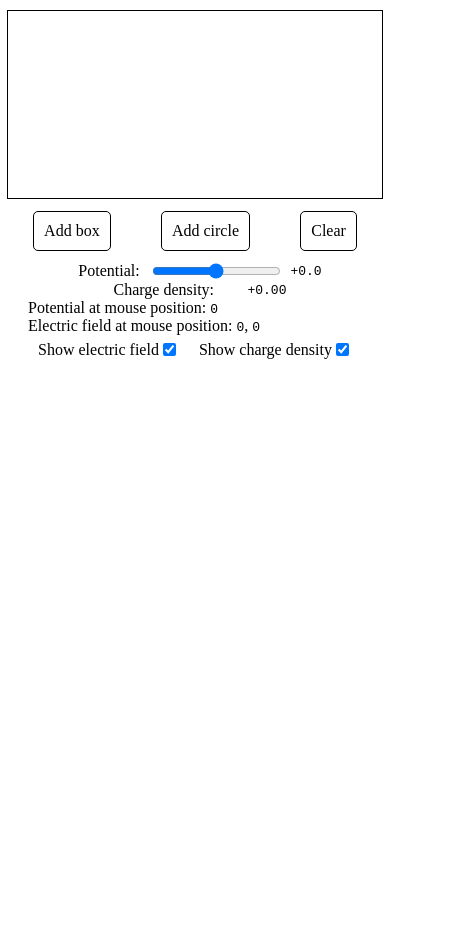
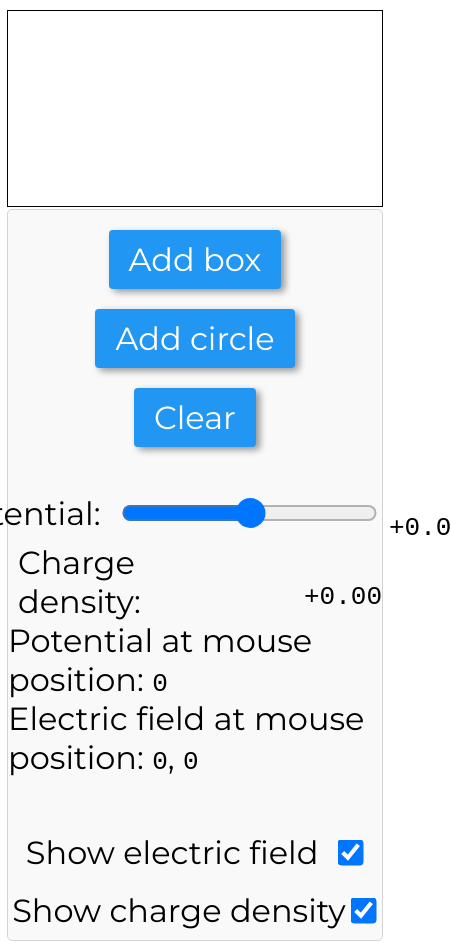
Before and after one commit to mesonepigreco/PoissonApp, a plain HTML site: page index.html in a window 390 px wide. Shown: the whole page, 451 px wide, since content can reach past the window. Before the commit the page ends 844 px from the top, so only its background shows below. Drawn offline with Linux system fonts and the light colour scheme.

Commit message:
Fixed and improved the graphical aspect

```diff
--- a/draw_efield.js
+++ b/draw_efield.js
@@ -84,7 +84,7 @@ export function draw_charge_density(ctx, Nx, Ny, charge_density, delta, dx_pixel
 				}
 
 				// Prepare a path that is the square represented by the pixel
-				ctx.rect(x, y, dx_pixel, dy_pixel);
+				ctx.rect(x - dx_pixel/2, y - dx_pixel/2, dx_pixel, dy_pixel);
 
 				ctx.fill();
 				ctx.closePath();
--- a/index.html
+++ b/index.html
@@ -1,8 +1,14 @@
+<!DOCTYPE html>
 <html>
 	<head>
 		<title>Poisson equation</title>
 		<link rel="stylesheet" type="text/css" href="style.css">
 		<script type="module" src="main.js"></script>
+
+		<link rel="preconnect" href="https://fonts.googleapis.com">
+		<link rel="preconnect" href="https://fonts.gstatic.com" crossorigin>
+		<link href="https://fonts.googleapis.com/css2?family=Montserrat&display=swap" rel="stylesheet">
+	    <link rel="stylesheet" href="https://cdnjs.cloudflare.com/ajax/libs/font-awesome/5.15.3/css/all.min.css">
 	</head>
 	<body>
 		<div class="playground-container">
--- a/style.css
+++ b/style.css
@@ -1,3 +1,7 @@
+body {
+	font-family: Montserrat, sans-serif;
+	font-size: 15px;
+}
 .playground-container {
 	width: 100%;
 	display: flex;
@@ -15,6 +19,7 @@
 	 * Then adjust the height to be maximum 80% of the screen
 	 * and fix the width to satisfy the aspect ratio of the canvas
 	 */
+	cursor: pointer;
 }
 
 /* define the style for the canvas inside the playground */
@@ -29,14 +34,18 @@
 
 .ctrl-panel {
 	margin:30px;
-	margin-top: 10px;
+	margin-top: 4px;
 	width: 100%;
 	display: flex;
 	flex-flow: column;
 	justify-content: space-between;
 	align-items: center;
+	background-color: #f9f9f9;
+	border: 1px solid #d3d3d3;
+	border-radius: 5px;
+	padding-top:10px;
+	padding-bottom:10px;
 }
-
 .add-panel {
 	display:flex;
 	flex-flow: row;
@@ -45,30 +54,46 @@
 	width: 100%;
 }
 
+
+
 .properties-panel {
 }
 
+.property input {
+	cursor: pointer;
+}
+
 .button {
-	/* Add some padding to the button */
+	/* A roundish blue button */
+	background-color: #2196F3;
+	box-shadow: 4px 3px 7px 0px rgba(0,0,0,0.4);
+	color: #fff;
+	border: none;
+	padding: 10px 20px;
+	border-radius: 4px;
+	margin-top: 0px;
+	margin-bottom:10px;
+	cursor: pointer;
+	transition: background-color 0.3s;
+}
+/* hover for the button */
+.button:hover {
+	background-color: #0b7dda;
+}
+/*
+.button {
 	padding: 10px;
-	/* Add some margin to the button */
 	margin: 0px 10px 10px 10px;
-	/* Add a border to the button */
 	border: 1px solid black;
-	/* Add a background color to the button */
 	background-color: white;
-	/* Add a cursor to the button */
 	cursor: pointer;
-	/* Add a border radius to the button */
 	border-radius: 5px;
-	/* Add a transition to the button */
 	transition: 0.3s;
 }
-
 .button:hover {
-	/* Change the background color of the button when hovered */
 	background-color: #d2d2d2;
 }
+*/
 
 .data {
 	/* Use a font that is monospaced */
@@ -106,3 +131,43 @@
 	justify-content: center;
 	align-items: center;
 }
+
+/* Add a new style for the panel in the case of the mobile */
+@media screen and (max-width: 600px) {
+	.ctrl-panel {
+		margin: 0px;
+	}
+	.add-panel {
+		flex-flow: column;
+	}
+	body {
+		font-size: 2em;
+	}
+	.properties-panel {
+		margin-top: 7%;
+	}
+
+	.button {
+		margin-top: 10px;
+	}
+	.property input {
+		transform: scale(2);
+		margin-left: 20%;
+		margin-right: 20%;
+	}
+
+	.check-items {
+		margin-top: 10%;
+		flex-flow: column;
+	}
+	.onecheck {
+		margin-top: 5%;
+		width: 100%;
+		justify-content: space-evenly;
+	}
+	.onecheck input {
+		transform: scale(2);
+		margin-left: 2%;
+		margin-right: 2%;
+	}
+}
```
